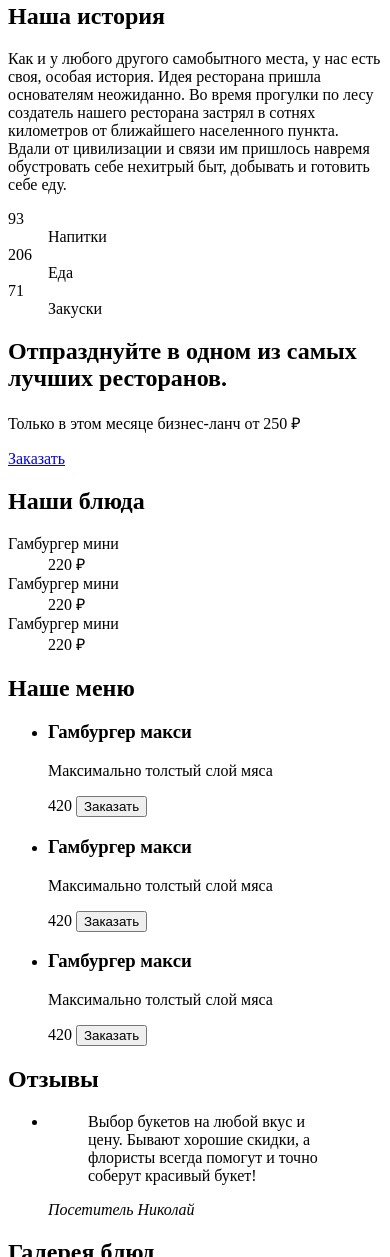
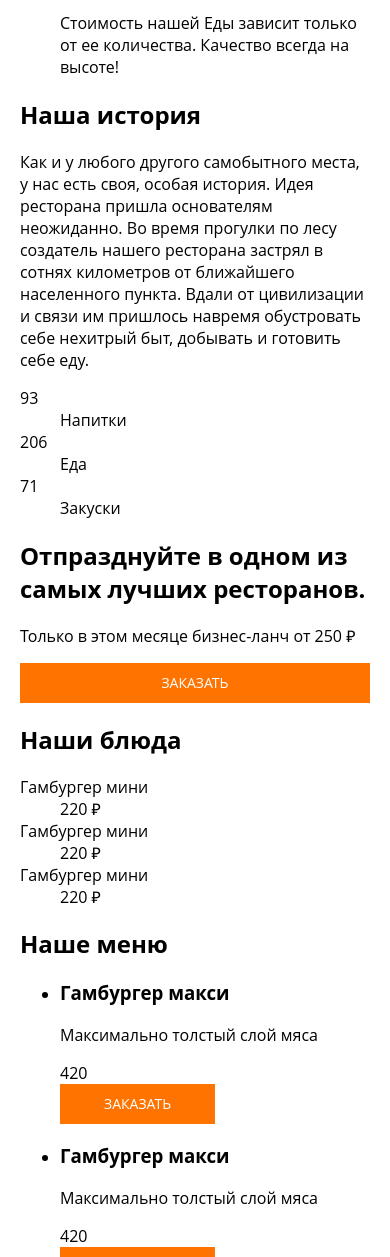
Before and after one commit to nataliusta/best_food_home, a website: page source/index.html in a window 390 px wide. Shown: the part 743-2000 px from the top of the page. Drawn offline with nearby package versions, Linux system fonts and the light colour scheme; files that its build step writes are made by us from their sources.

Commit message:
Добавит sass

```diff
--- a/gulpfile.js
+++ b/gulpfile.js
@@ -24,7 +24,7 @@ export const styles = () => {
     csso()
   ]))
   .pipe(rename('style.min.css'))
-  .pipe(gulp.dest('build/css', { sourcemaps: '.' }))
+  .pipe(gulp.dest('source/css', { sourcemaps: '.' }))
   .pipe(browser.stream());
 }
 
@@ -155,9 +155,9 @@ export const build = gulp.series(
 // Default
 
 export default gulp.series(
-  clean,
+  /*clean,
   copy,
-  copyImages,
+  copyImages,*/
   gulp.parallel(
     styles,
     html,
--- a/source/index.html
+++ b/source/index.html
@@ -6,6 +6,7 @@
   <title>Ресторан "Дом лучшей еды"</title>
   <meta name="viewport" content="width=device-width, initial-scale=1">
   <meta name="description" content="Ресторан Дом лучшей еды">
+  <link rel="stylesheet" href="css/style.css">
 </head>
 
 <body>
@@ -114,13 +115,13 @@
           населенного пункта. Вдали от цивилизации и связи им пришлось навремя обустровать
           себе нехитрый быт, добывать и готовить себе еду.
         </p>
-        <dl class="story__list">
-          <dt class="number">93</dt>
-          <dd class="descrption">Напитки</dd>
-          <dt class="number">206</dt>
-          <dd class="descrption">Еда</dd>
-          <dt class="number">71</dt>
-          <dd class="descrption">Закуски</dd>
+        <dl class="story__list list">
+          <dt class="list__number">93</dt>
+          <dd class="list__descrption">Напитки</dd>
+          <dt class="list__number">206</dt>
+          <dd class="list__descrption">Еда</dd>
+          <dt class="list__number">71</dt>
+          <dd class="list__descrption">Закуски</dd>
         </dl>
       </div>
     </section>
--- /dev/null
+++ b/source/sass/blocks/button.scss
@@ -0,0 +1,14 @@
+.button {
+  display: block;
+  padding: 10px 44px;
+  font-family: $main-regular-font;
+  font-size: 14px;
+  line-height: 20px;
+  text-align: center;
+  color: $color-white;
+  background-color: $color-orange-150;
+  text-decoration: none;
+  text-transform: uppercase;
+  border: none;
+  cursor: pointer;
+}
--- /dev/null
+++ b/source/sass/blocks/visually-hidden.scss
@@ -0,0 +1,11 @@
+.visually-hidden {
+  position: absolute;
+  width: 1px;
+  height: 1px;
+  margin: -1px;
+  padding: 0;
+  border: 0;
+  white-space: nowrap;
+  clip: rect(0 0 0 0);
+  overflow: hidden;
+}
--- /dev/null
+++ b/source/sass/blocks/wrapper.scss
@@ -0,0 +1,9 @@
+.wrapper {
+  margin: 0 auto;
+  padding: 0 20px;
+
+  @media (min-width: $desktop-width) {
+    padding: 0 110px;
+    max-width: $desktop-width;
+  }
+}
--- /dev/null
+++ b/source/sass/fonts.scss
@@ -0,0 +1,15 @@
+@font-face {
+  font-family: "Open Sans";
+  font-style: normal;
+  font-weight: 400;
+  src: url("../fonts/opensans-400.woff2") format("woff2"), url("../fonts/opensans-400.woff") format("woff");
+  font-display: swap;
+}
+
+@font-face {
+  font-family: "Open Sans";
+  font-style: normal;
+  font-weight: 700;
+  src: url("../fonts/opensans-700.woff2") format("woff2"), url("../fonts/opensans-700.woff") format("woff");
+  font-display: swap;
+}
--- /dev/null
+++ b/source/sass/global/global.scss
@@ -0,0 +1,25 @@
+html {
+  height: 100%;
+}
+
+body {
+  display: flex;
+  flex-direction: column;
+  min-width: 320px;
+  margin: 0;
+  font-family: $main-regular-font;
+  font-style: normal;
+  background-color: $color-white;
+  list-style-type: none;
+  text-decoration: none;
+}
+
+*,
+*::before,
+*::after {
+  box-sizing: border-box;
+}
+
+img {
+  height: auto;
+}
--- /dev/null
+++ b/source/sass/global/variables.scss
@@ -0,0 +1,16 @@
+$mobile-width-only: 767px;
+$desktop-width: 1440px;
+
+$color-white: #ffffff;
+$color-black: #000000;
+$color-grey-100: #2c2c2c;
+$color-grey-200: #656363;
+$color-grey-300: #e5e5e5;
+$color-orange-100: #d67e35;
+$color-orange-150: #ff7400;
+$color-orange-200: #bc9060;
+$color-orange-250: #d67e34;
+$color-orange-300: #ffe8d0;
+$color-red: #ff0000;
+$main-regular-font: "Open Sans", "Arial", sans-serif;
+$added-regular-font: "Tinos", sans-serif;
--- /dev/null
+++ b/source/sass/style.scss
@@ -0,0 +1,6 @@
+@import "./global/variables.scss";
+@import "./global/global.scss";
+@import "fonts.scss";
+@import "./blocks/visually-hidden.scss";
+@import "./blocks/button.scss";
+@import "./blocks/wrapper.scss";
```
Also changed, not shown: source/fonts/opensans-400.woff (added), source/fonts/opensans-400.woff2 (added), source/fonts/opensans-700.woff (added), source/fonts/opensans-700.woff2 (added), source/sass/README.md (added).
